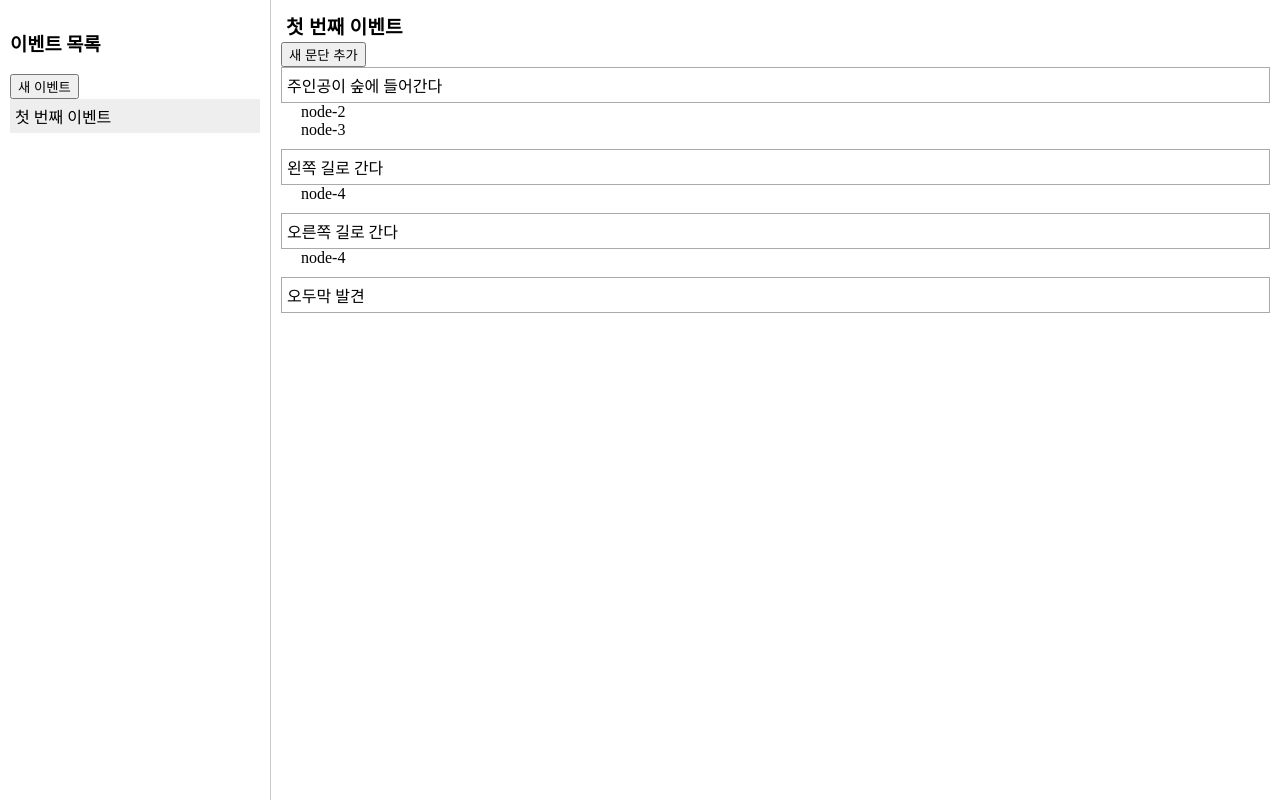
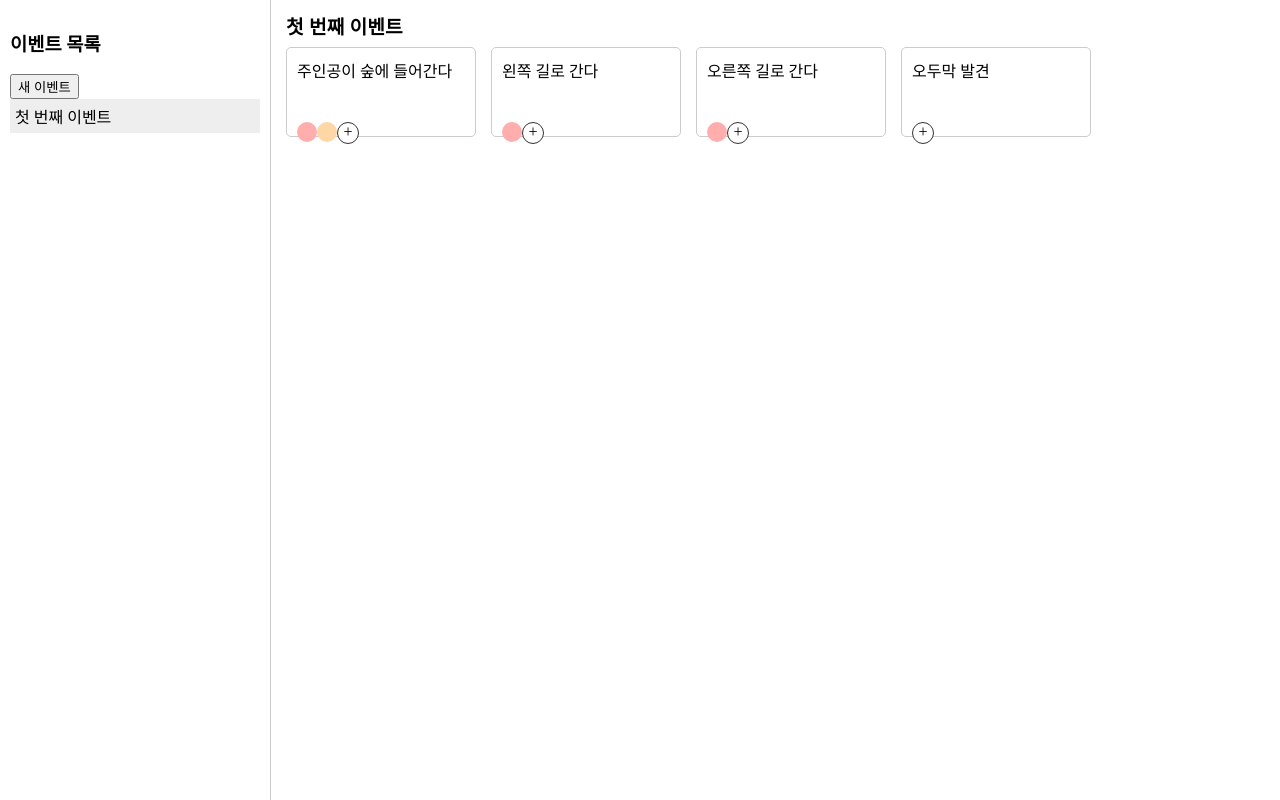
Before and after one commit to hyuckkim/vue-diagram, a Vue app: page / in a window 1280 px wide. Built offline with nearby package versions, Linux system fonts and the light colour scheme.

Commit message:
add children buttons

```diff
--- a/src/components/EventEditor.vue
+++ b/src/components/EventEditor.vue
@@ -2,7 +2,6 @@
   <div class="editor" style="flex: 1; padding: 10px; overflow: auto" v-if="currentEvent">
     <input class="title" v-model="currentEvent.title" placeholder="(제목 없음)">
     <div v-if="currentEvent">
-      <button @click="addNode">새 문단 추가</button>
       <NodeGraph :event="currentEvent" />
       <NodeEditor v-if="selectedNode" :node="selectedNode" />
     </div>
@@ -26,10 +25,6 @@ const currentEvent = computed(() =>
 const selectedNode = computed(() =>
   currentEvent.value?.nodes.find((n) => n.id === selectedNodeId.value)
 );
-
-const addNode = () => {
-  if (currentEvent?.value) store.addNode(currentEvent.value.id);
-};
 </script>
 <style scoped>
 .title {
--- a/src/components/NodeBlock.vue
+++ b/src/components/NodeBlock.vue
@@ -1,20 +1,75 @@
 <template>
-    <div style="margin-bottom:10px;">
-      <div @click="click(node.id)" style="padding:5px; border:1px solid #aaa; cursor:pointer;">
-        {{ node.title || '(제목 없음)' }}
-      </div>
-      <div v-if="node.next.length" style="margin-left:20px;">
-        <div v-for="nextId in node.next" :key="nextId">
-          {{ nextId }}
-        </div>
-      </div>
+  <div
+    class="node"
+    @click="click(node.id)"
+    :style="{ backgroundColor: selected ? '#e0f7fa' : '#fff' }"
+  >
+    {{ node.title || "(제목 없음)" }}
+    <div class="childs">
+      <div
+        class="child"
+        v-for="next of node.next"
+        @click.stop="click(next)"
+      ></div>
+      <div v-if="node.next.length < 8" class="addchild" @click.stop="add">+</div>
     </div>
+  </div>
 </template>
 <script setup lang="ts">
-import type { EventNode } from '../stores/useEventStore';
+import type { EventNode } from "../stores/useEventStore";
 
 defineProps<{
-    node: EventNode
-    click: (id: string) => void
+  selected?: boolean;
+  node: EventNode;
+  click: (id: string) => void;
+  add: () => void;
 }>();
 </script>
+<style scoped>
+.node {
+  padding: 10px;
+  border: 1px solid #ccc;
+  border-radius: 5px;
+  margin: 5px;
+  cursor: pointer;
+  background-color: #f9f9f9;
+}
+.childs {
+  display: flex;
+}
+.child:nth-child(1) {
+  background-color: #ffadad; /* Pastel Red */
+}
+.child:nth-child(2) {
+  background-color: #ffd6a5; /* Pastel Orange */
+}
+.child:nth-child(3) {
+  background-color: #fdffb6; /* Pastel Yellow */
+}
+.child:nth-child(4) {
+  background-color: #caffbf; /* Pastel Green */
+}
+.child:nth-child(5) {
+  background-color: #9bf6ff; /* Pastel Blue */
+}
+.child:nth-child(6) {
+  background-color: #a0c4ff; /* Pastel Light Blue */
+}
+.child:nth-child(7) {
+  background-color: #bdb2ff; /* Pastel Purple */
+}
+.child:nth-child(8) {
+  background-color: #ffc6ff; /* Pastel Pink */
+}
+.addchild {
+  border: #333 1px solid;
+  text-align: center;
+  background-color: white;
+}
+.child,.addchild {
+  width: 20px;
+  height: 20px;
+  border-radius: 50%;
+  transform: translate(0px, 40px);
+}
+</style>
--- a/src/components/NodeGraph.vue
+++ b/src/components/NodeGraph.vue
@@ -1,10 +1,14 @@
 <template>
+  <div class="graph">
     <NodeBlock
       v-for="node in event.nodes"
       :key="node.id"
       :node="node"
       :click="selectNode"
+      :add="() => store.addChildNode(node.id, event.id)"
+      :selected="node.id === store.selectedNodeId"
       @select="selectNode(node.id)" />
+  </div>
 </template>
 
 <script setup lang="ts">
@@ -17,3 +21,12 @@ defineProps<{
 const store = useEventStore()
 const selectNode = (id: string) => store.selectNode(id)
 </script>
+<style scoped>
+.graph {
+  display: grid;
+  grid-auto-flow: row;
+  grid-template-columns: repeat(auto-fill, 200px);
+  grid-auto-rows: 100px;
+  gap: 5px;
+}
+</style>
--- a/src/stores/useEventStore.ts
+++ b/src/stores/useEventStore.ts
@@ -47,6 +47,17 @@ export const useEventStore = defineStore('event', () => {
     event.nodes.push({ id: nodeId, title: '새 문단', text: '', next: [] })
     selectedNodeId.value = nodeId
   }
+  const addChildNode = (parentNodeId: string, eventId: string) => {
+    const event = events.value.find(e => e.id === eventId)
+    if (!event) return
+    const parentNode = event.nodes.find(n => n.id === parentNodeId)
+    if (!parentNode) return
+    const childNodeId = `node-${event.nodes.length + 1}`
+    const newNode: EventNode = { id: childNodeId, title: '새 장', text: '', next: [] }
+    event.nodes.push(newNode)
+    parentNode.next.push(childNodeId)
+    selectedNodeId.value = childNodeId
+  }
 
   const updateNodeText = (eventId: string, nodeId: string, text: string) => {
     const event = events.value.find(e => e.id === eventId)
@@ -57,5 +68,5 @@ export const useEventStore = defineStore('event', () => {
 
   const selectNode = (nodeId: string) => selectedNodeId.value = nodeId
 
-  return { events, selectedEventId, selectedNodeId, addEvent, selectEvent, addNode, updateNodeText, selectNode }
+  return { events, selectedEventId, selectedNodeId, addEvent, selectEvent, addNode, addChildNode, updateNodeText, selectNode }
 })
```
Lines whose indentation alone changed are shown as unchanged.
